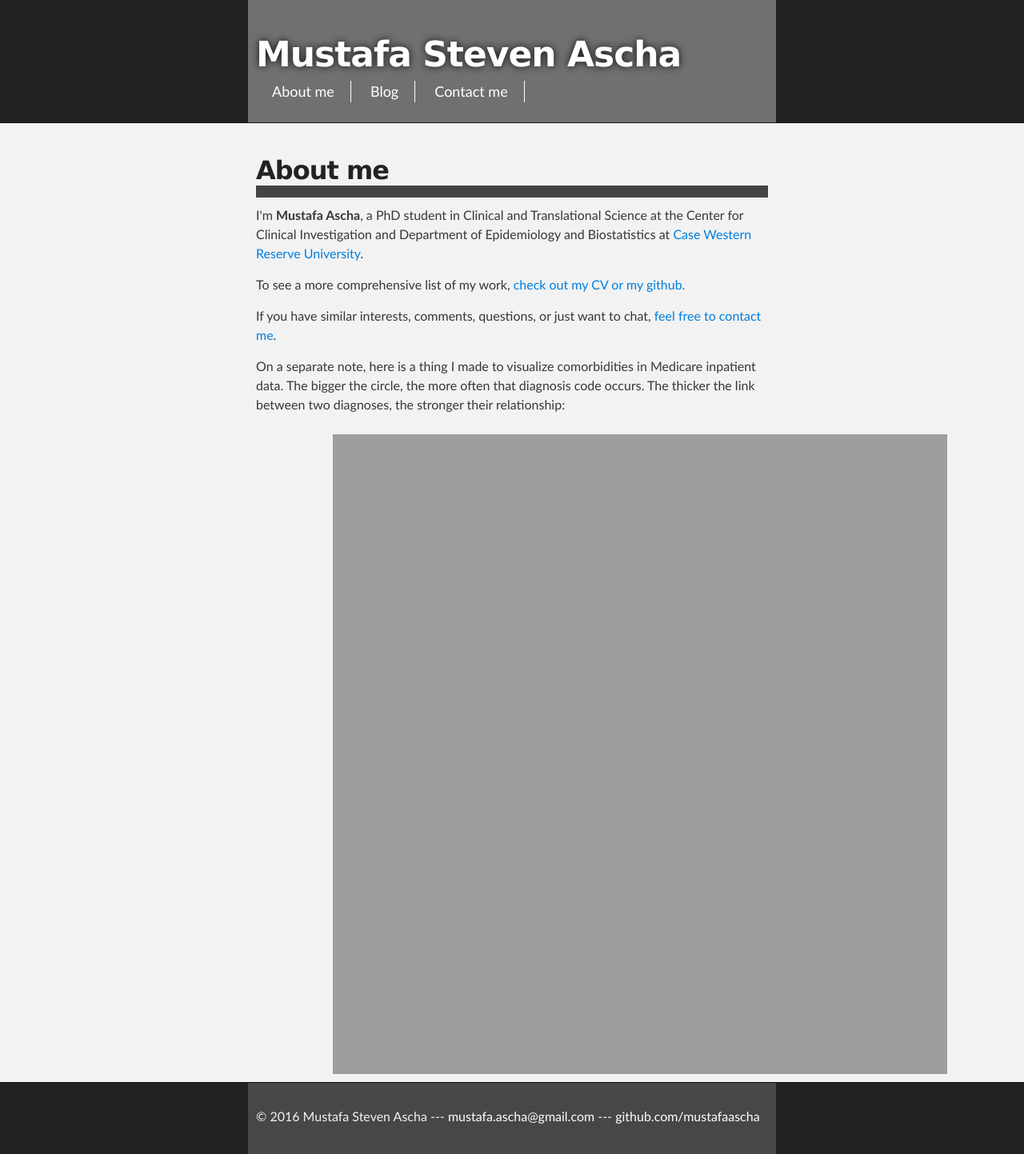
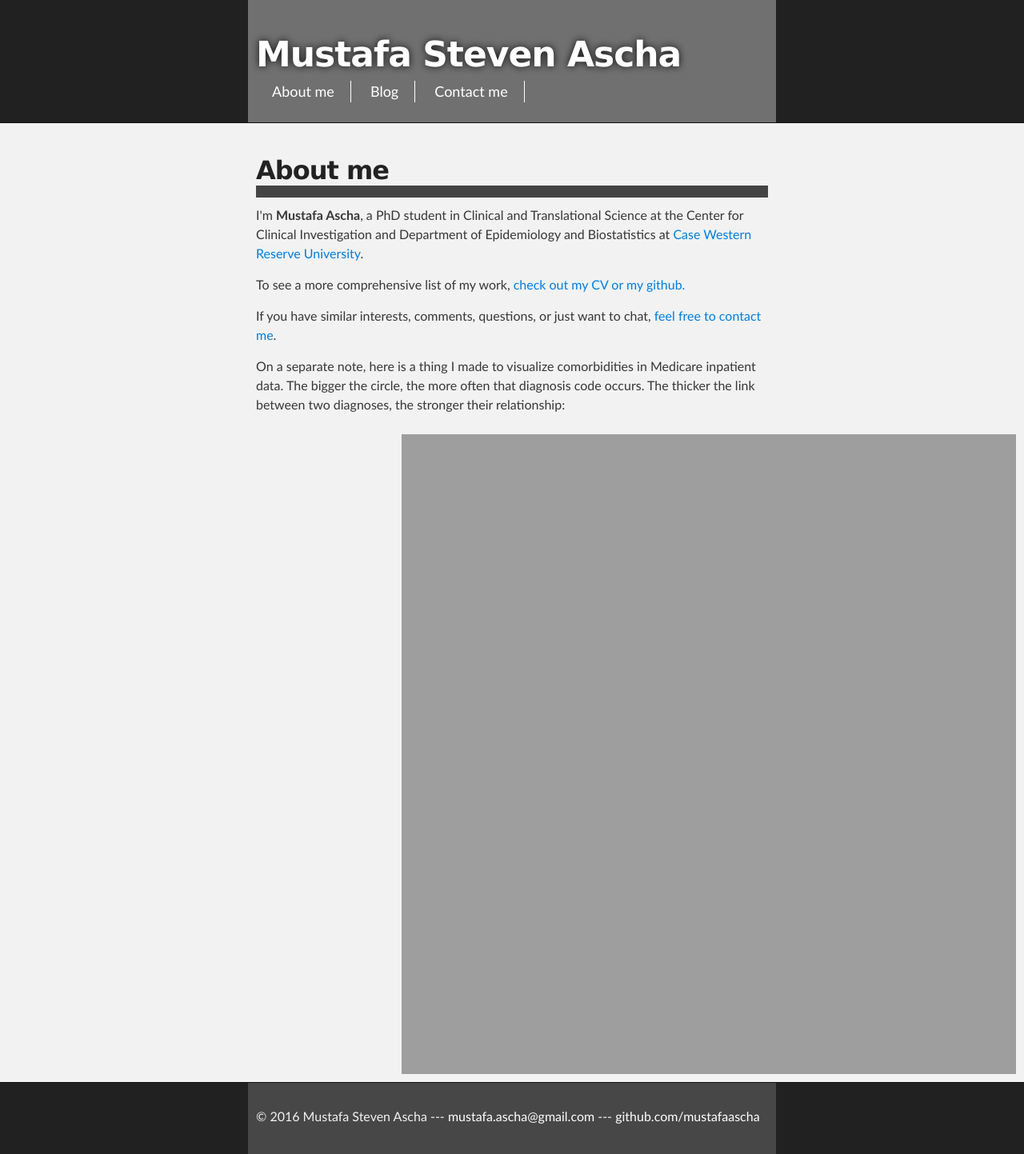
Before and after one commit to mustafaascha/mustafaascha.github.io, a Jekyll site: the page built from about/index.html, in a window 1280 px wide. Shown: the whole page at 80% size. Built offline with Jekyll 4.4.1, drawn with Linux system fonts in a browser that asks for light colours.

Commit message:
Update index.html

```diff
--- a/about/index.html
+++ b/about/index.html
@@ -13,10 +13,8 @@
 
 <p> On a separate note, here is a thing I made to visualize comorbidities in Medicare inpatient data. The bigger the circle, the more often that diagnosis code occurs. The thicker the link between two diagnoses, the stronger their relationship: </p>
 
-<center>
-    <div style="margin: 0 auto; width:150%; height:800px;">
-        <object type="text/html" data="http://mustafa.fyi/assets/graph-medium"
-                style="width:80%; height:100%; margin:1%;">
-     </object>
-    </div>
-</center>
+<div align = "right" style="margin: 0 auto; width:150%; height:800px;">
+    <object type="text/html" data="http://mustafa.fyi/assets/graph-medium"
+            style="width:80%; height:100%; margin:1%;">
+ </object>
+</div>
```
